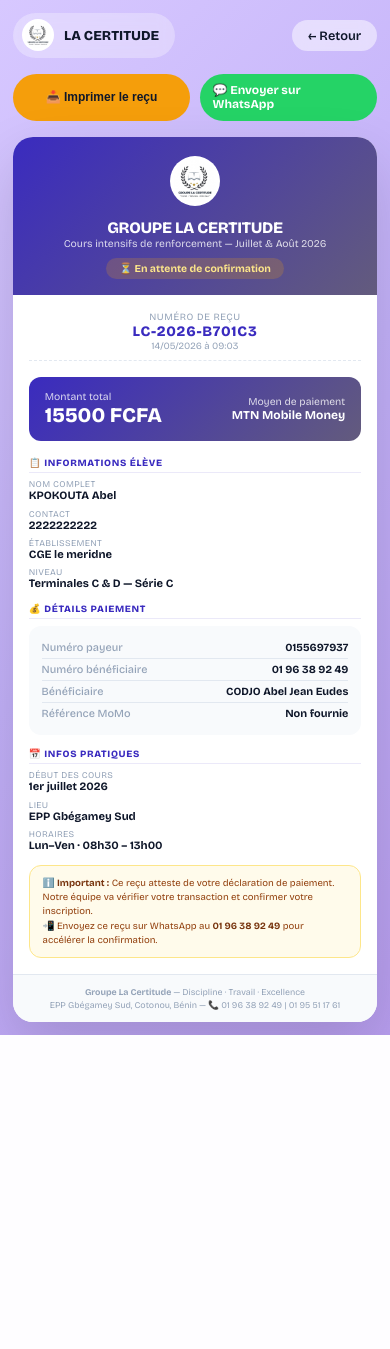
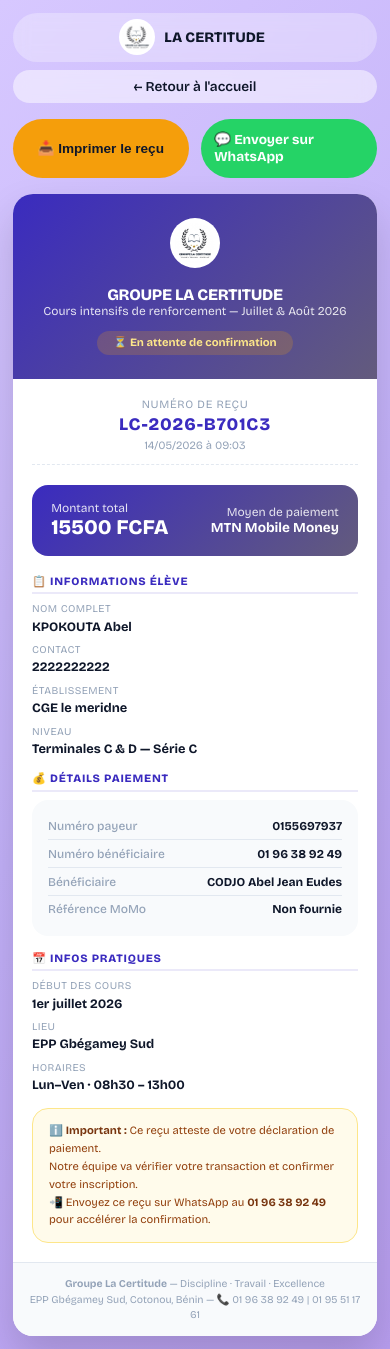
Before and after one commit to Abel-Dev-KPOKOUTA/CERTITUDE_PROJET, a Django app: page /recu/8/ in a window 390 px wide. Before the commit the page ends 1035 px from the top, so only its background shows below. Run offline with Django 5.2, Linux system fonts and the light colour scheme; data comes from the database, SQL or seed files in the repository; both versions use the stored data as it was after the commit.

Commit message:
upload images

```diff
--- a/payments/templates/payments/receipt.html
+++ b/payments/templates/payments/receipt.html
@@ -19,10 +19,6 @@
       --ink-md: #475569;
       --ink-lt: #94a3b8;
       --border: #e2e8f0;
-      --border-md: #cbd5e1;
-      --sh-sm: 0 4px 20px rgba(0,0,0,.06);
-      --sh-md: 0 12px 40px rgba(0,0,0,.10);
-      --sh-lg: 0 24px 60px rgba(0,0,0,.14);
       --r-card: 20px;
       --r-pill: 999px;
       --font: 'Bricolage Grotesque', sans-serif;
@@ -42,12 +38,12 @@
       flex-direction: column;
       align-items: center;
       justify-content: center;
-      padding: 1.5rem;
+      padding: 1rem;
     }
 
     /* TOP BAR */
     .top-bar {
-      max-width: 580px;
+      max-width: 600px;
       width: 100%;
       display: flex;
       align-items: center;
@@ -64,15 +60,15 @@
       border-radius: var(--r-pill);
     }
     .brand img {
-      width: 32px;
-      height: 32px;
+      width: 36px;
+      height: 36px;
       border-radius: 50%;
       background: white;
       padding: 3px;
     }
     .brand span {
       font-weight: 800;
-      font-size: 0.85rem;
+      font-size: 0.9rem;
       color: var(--ink);
     }
     .home-link {
@@ -80,20 +76,16 @@
       backdrop-filter: blur(8px);
       padding: 0.5rem 1rem;
       border-radius: var(--r-pill);
-      font-size: 0.8rem;
+      font-size: 0.85rem;
       font-weight: 600;
       color: var(--ink);
       text-decoration: none;
       transition: all 0.2s;
     }
-    .home-link:hover {
-      background: rgba(255,255,255,0.8);
-      transform: translateX(-2px);
-    }
 
     /* ACTION BUTTONS */
     .action-btns {
-      max-width: 580px;
+      max-width: 600px;
       width: 100%;
       display: flex;
       gap: 1rem;
@@ -101,10 +93,10 @@
     }
     .btn-action {
       flex: 1;
-      padding: 0.8rem 1rem;
+      padding: 0.9rem 1rem;
       border-radius: var(--r-pill);
       font-weight: 700;
-      font-size: 0.85rem;
+      font-size: 0.9rem;
       cursor: pointer;
       border: none;
       transition: all 0.2s;
@@ -118,130 +110,133 @@
     .btn-download { background: var(--gold); color: var(--ink); }
     .btn-whatsapp { background: #25d366; color: white; }
 
-    /* ========== RECEIPT - OPTIMISÉ POUR IMPRESSION ========== */
+    /* RECEIPT */
     .receipt {
-      max-width: 580px;
+      max-width: 600px;
       width: 100%;
       background: var(--bg-white);
       border-radius: var(--r-card);
       overflow: hidden;
-      box-shadow: var(--sh-lg);
+      box-shadow: 0 20px 40px rgba(0,0,0,.15);
     }
 
     /* HEADER */
     .receipt-header {
       background: linear-gradient(135deg, var(--accent), var(--btn));
-      padding: 1.2rem 1.5rem 1rem;
+      padding: 1.5rem;
       text-align: center;
       color: white;
     }
     .receipt-logo {
-      width: 50px;
-      height: 50px;
+      width: 60px;
+      height: 60px;
       border-radius: 50%;
       background: white;
-      padding: 4px;
+      padding: 5px;
       object-fit: contain;
-      margin: 0 auto 0.5rem;
+      margin: 0 auto 0.8rem;
     }
     .receipt-header h1 {
-      font-size: 1rem;
+      font-size: 1.2rem;
       font-weight: 800;
       letter-spacing: -0.02em;
     }
     .receipt-header p {
-      font-size: 0.65rem;
-      opacity: 0.8;
+      font-size: 0.75rem;
+      opacity: 0.85;
     }
     .status-badge {
       display: inline-flex;
       align-items: center;
-      gap: 0.3rem;
-      padding: 0.25rem 0.8rem;
+      gap: 0.4rem;
+      padding: 0.35rem 1rem;
       border-radius: var(--r-pill);
-      font-size: 0.65rem;
+      font-size: 0.7rem;
       font-weight: 700;
-      margin-top: 0.5rem;
+      margin-top: 0.8rem;
     }
     .status-pending { background: rgba(245,158,11,0.2); color: #fde68a; }
     .status-confirmed { background: rgba(16,185,129,0.2); color: #a7f3d0; }
 
-    /* CORPS DU REÇU - COMPACT POUR UNE PAGE */
+    /* CORPS DU REÇU */
     .receipt-body {
-      padding: 1.2rem 1.5rem;
+      padding: 1.5rem;
     }
 
     /* NUMÉRO REÇU */
     .receipt-num {
       text-align: center;
-      margin-bottom: 1rem;
-      padding-bottom: 0.5rem;
+      margin-bottom: 1.2rem;
+      padding-bottom: 0.8rem;
       border-bottom: 1px dashed var(--border);
     }
     .receipt-num .rn-label {
-      font-size: 0.6rem;
+      font-size: 0.7rem;
       color: var(--ink-lt);
       text-transform: uppercase;
       letter-spacing: 0.06em;
     }
     .receipt-num .rn-value {
-      font-size: 0.9rem;
+      font-size: 1.1rem;
       font-weight: 800;
       color: var(--accent);
       letter-spacing: 0.05em;
+      margin-top: 0.2rem;
     }
     .receipt-num .rn-date {
-      font-size: 0.6rem;
+      font-size: 0.7rem;
       color: var(--ink-lt);
+      margin-top: 0.2rem;
     }
 
     /* MONTANT */
     .amount-section {
       background: linear-gradient(135deg, var(--accent), var(--btn));
-      border-radius: 12px;
-      padding: 0.8rem 1rem;
+      border-radius: 16px;
+      padding: 1rem 1.2rem;
       display: flex;
       justify-content: space-between;
       align-items: center;
       color: white;
+      margin-bottom: 1.2rem;
+    }
+    .am-label { font-size: 0.75rem; opacity: 0.85; }
+    .am-value { font-size: 1.5rem; font-weight: 800; }
+
+    /* SECTIONS */
+    .section {
       margin-bottom: 1rem;
     }
-    .am-label { font-size: 0.65rem; opacity: 0.8; }
-    .am-value { font-size: 1.3rem; font-weight: 800; }
-
-    /* GRILLE INFO */
-    .section {
-      margin-bottom: 0.8rem;
-    }
     .sec-title {
-      font-size: 0.6rem;
+      font-size: 0.7rem;
       font-weight: 800;
       color: var(--accent);
       text-transform: uppercase;
       letter-spacing: 0.07em;
-      margin-bottom: 0.4rem;
-      padding-bottom: 0.2rem;
-      border-bottom: 1.5px solid var(--accent-10);
+      margin-bottom: 0.5rem;
+      padding-bottom: 0.3rem;
+      border-bottom: 2px solid var(--accent-10);
     }
     .info-grid {
       display: flex;
       flex-wrap: wrap;
-      gap: 0.4rem 0.8rem;
+      gap: 0.6rem 1rem;
     }
     .info-item {
       flex: 1;
       min-width: 45%;
     }
     .info-label {
-      font-size: 0.55rem;
+      font-size: 0.65rem;
       color: var(--ink-lt);
       text-transform: uppercase;
       letter-spacing: 0.04em;
     }
     .info-val {
       font-weight: 700;
-      font-size: 0.7rem;
+      font-size: 0.85rem;
       color: var(--ink);
+      margin-top: 0.2rem;
     }
     .info-item.full {
       flex: 100%;
@@ -250,16 +245,16 @@
     /* PAIEMENT INFO */
     .payment-info {
       background: var(--bg-slate);
-      border-radius: 12px;
-      padding: 0.7rem 0.8rem;
-      margin-bottom: 0.8rem;
+      border-radius: 16px;
+      padding: 0.8rem 1rem;
+      margin-bottom: 1rem;
     }
     .pi-row {
       display: flex;
       justify-content: space-between;
       align-items: center;
-      font-size: 0.68rem;
-      padding: 0.25rem 0;
+      font-size: 0.8rem;
+      padding: 0.4rem 0;
       border-bottom: 0.5px solid var(--border);
     }
     .pi-row:last-child { border-bottom: none; }
@@ -270,28 +265,28 @@
     .pending-notice {
       background: #fffbeb;
       border: 1px solid #fde68a;
-      border-radius: 12px;
-      padding: 0.6rem 0.8rem;
-      font-size: 0.6rem;
+      border-radius: 16px;
+      padding: 0.8rem 1rem;
+      font-size: 0.75rem;
       color: #92400e;
-      line-height: 1.5;
+      line-height: 1.6;
     }
     .pending-notice strong { color: #78350f; }
 
     /* FOOTER */
     .receipt-footer {
       background: var(--bg-slate);
-      padding: 0.7rem 1rem;
+      padding: 0.8rem 1rem;
       text-align: center;
       border-top: 1px solid var(--border);
     }
     .receipt-footer p {
-      font-size: 0.55rem;
+      font-size: 0.65rem;
       color: var(--ink-lt);
-      line-height: 1.4;
+      line-height: 1.5;
     }
 
-    /* ========== STYLES POUR L'IMPRESSION ========== */
+    /* IMPRESSION */
     @media print {
       body {
         background: white;
@@ -316,21 +311,9 @@
         -webkit-print-color-adjust: exact;
         print-color-adjust: exact;
       }
-      .status-badge {
+      .status-badge, .payment-info, .pending-notice {
         -webkit-print-color-adjust: exact;
         print-color-adjust: exact;
-      }
-      .payment-info {
-        -webkit-print-color-adjust: exact;
-        print-color-adjust: exact;
-      }
-      .pending-notice {
-        -webkit-print-color-adjust: exact;
-        print-color-adjust: exact;
-      }
-      /* Force une seule page */
-      html, body {
-        height: auto;
       }
       .receipt {
         page-break-after: avoid;
@@ -338,13 +321,25 @@
       }
     }
 
-    /* RESPONSIVE MOBILE */
-    @media (max-width: 540px) {
+    /* RESPONSIVE MOBILE - TAILLES ADAPTÉES */
+    @media (max-width: 640px) {
       body { padding: 0.8rem; }
-      .receipt-body { padding: 1rem; }
+      .receipt-body { padding: 1.2rem; }
       .info-item { min-width: 100%; }
-      .action-btns { gap: 0.6rem; }
-      .btn-action { padding: 0.6rem 0.8rem; font-size: 0.75rem; }
+      .action-btns { gap: 0.8rem; }
+      .btn-action { padding: 0.8rem; font-size: 0.85rem; }
+      .receipt-logo { width: 50px; height: 50px; }
+      .receipt-header h1 { font-size: 1rem; }
+      .am-value { font-size: 1.3rem; }
+      .info-val { font-size: 0.8rem; }
+      .pi-row { font-size: 0.75rem; }
+      .pending-notice { font-size: 0.7rem; }
+    }
+
+    @media (max-width: 480px) {
+      .top-bar { flex-direction: column; gap: 0.5rem; align-items: stretch; }
+      .brand { justify-content: center; }
+      .home-link { text-align: center; }
     }
   </style>
 </head>
@@ -352,10 +347,10 @@
 
 <div class="top-bar">
   <div class="brand">
-    <img src="{% static 'images/logo_certitude.png' %}" alt="Logo" onerror="this.src='https://placehold.co/32x32/3a2bbf/white?text=LC'"/>
+    <img src="{% static 'images/logo_certitude.png' %}" alt="Logo" onerror="this.src='https://placehold.co/36x36/3a2bbf/white?text=LC'"/>
     <span>LA CERTITUDE</span>
   </div>
-  <a href="{% url 'core:index' %}" class="home-link">← Retour</a>
+  <a href="{% url 'core:index' %}" class="home-link">← Retour à l'accueil</a>
 </div>
 
 <div class="action-btns">
@@ -367,10 +362,9 @@
   </a>
 </div>
 
-<!-- RECEIPT - VERSION COMPACTE POUR UNE PAGE -->
 <div class="receipt" id="receipt">
   <div class="receipt-header">
-    <img src="{% static 'images/logo_certitude.png' %}" alt="Logo" class="receipt-logo" onerror="this.src='https://placehold.co/50x50/3a2bbf/white?text=LC'"/>
+    <img src="{% static 'images/logo_certitude.png' %}" alt="Logo" class="receipt-logo" onerror="this.src='https://placehold.co/60x60/3a2bbf/white?text=LC'"/>
     <h1>GROUPE LA CERTITUDE</h1>
     <p>Cours intensifs de renforcement — Juillet & Août 2026</p>
     <div class="status-badge {% if payment.status == 'confirmed' %}status-confirmed{% else %}status-pending{% endif %}">
@@ -383,14 +377,12 @@
   </div>
 
   <div class="receipt-body">
-    <!-- NUMÉRO DE REÇU -->
     <div class="receipt-num">
       <div class="rn-label">Numéro de reçu</div>
       <div class="rn-value">{{ payment.receipt_number }}</div>
       <div class="rn-date">{{ payment.created_at|date:"d/m/Y à H:i" }}</div>
     </div>
 
-    <!-- MONTANT -->
     <div class="amount-section">
       <div>
         <div class="am-label">Montant total</div>
@@ -398,11 +390,10 @@
       </div>
       <div style="text-align:right">
         <div class="am-label">Moyen de paiement</div>
-        <div style="font-weight:700; font-size:0.75rem;">{{ payment.get_method_display }}</div>
+        <div style="font-weight:700; font-size:0.85rem;">{{ payment.get_method_display }}</div>
       </div>
     </div>
 
-    <!-- INFORMATIONS ÉLÈVE -->
     <div class="section">
       <div class="sec-title">📋 INFORMATIONS ÉLÈVE</div>
       <div class="info-grid">
@@ -425,7 +416,6 @@
       </div>
     </div>
 
-    <!-- DÉTAILS PAIEMENT -->
     <div class="section">
       <div class="sec-title">💰 DÉTAILS PAIEMENT</div>
       <div class="payment-info">
@@ -448,7 +438,6 @@
       </div>
     </div>
 
-    <!-- INFOS PRATIQUES -->
     <div class="section">
       <div class="sec-title">📅 INFOS PRATIQUES</div>
       <div class="info-grid">
@@ -485,12 +474,10 @@
 </div>
 
 <script>
-  // Construction du message WhatsApp personnalisé
   function buildWhatsAppMessage() {
     const receiptNumber = document.querySelector('.rn-value')?.textContent || '{{ payment.receipt_number }}';
     const amount = document.querySelector('.am-value')?.textContent || '{{ payment.amount|floatformat:0 }}';
-    const methodElement = document.querySelector('.amount-section div:last-child div:last-child');
-    let method = methodElement?.textContent?.trim() || '{{ payment.get_method_display }}';
+    let method = document.querySelector('.amount-section div:last-child div:last-child')?.textContent?.trim() || '{{ payment.get_method_display }}';
 
     const studentName = document.querySelectorAll('.info-item')[0]?.querySelector('.info-val')?.textContent || '{{ enrollment.full_name }}';
     const studentPhone = document.querySelectorAll('.info-item')[1]?.querySelector('.info-val')?.textContent || '{{ enrollment.phone }}';
```
Also changed, not shown: db.sqlite3.
